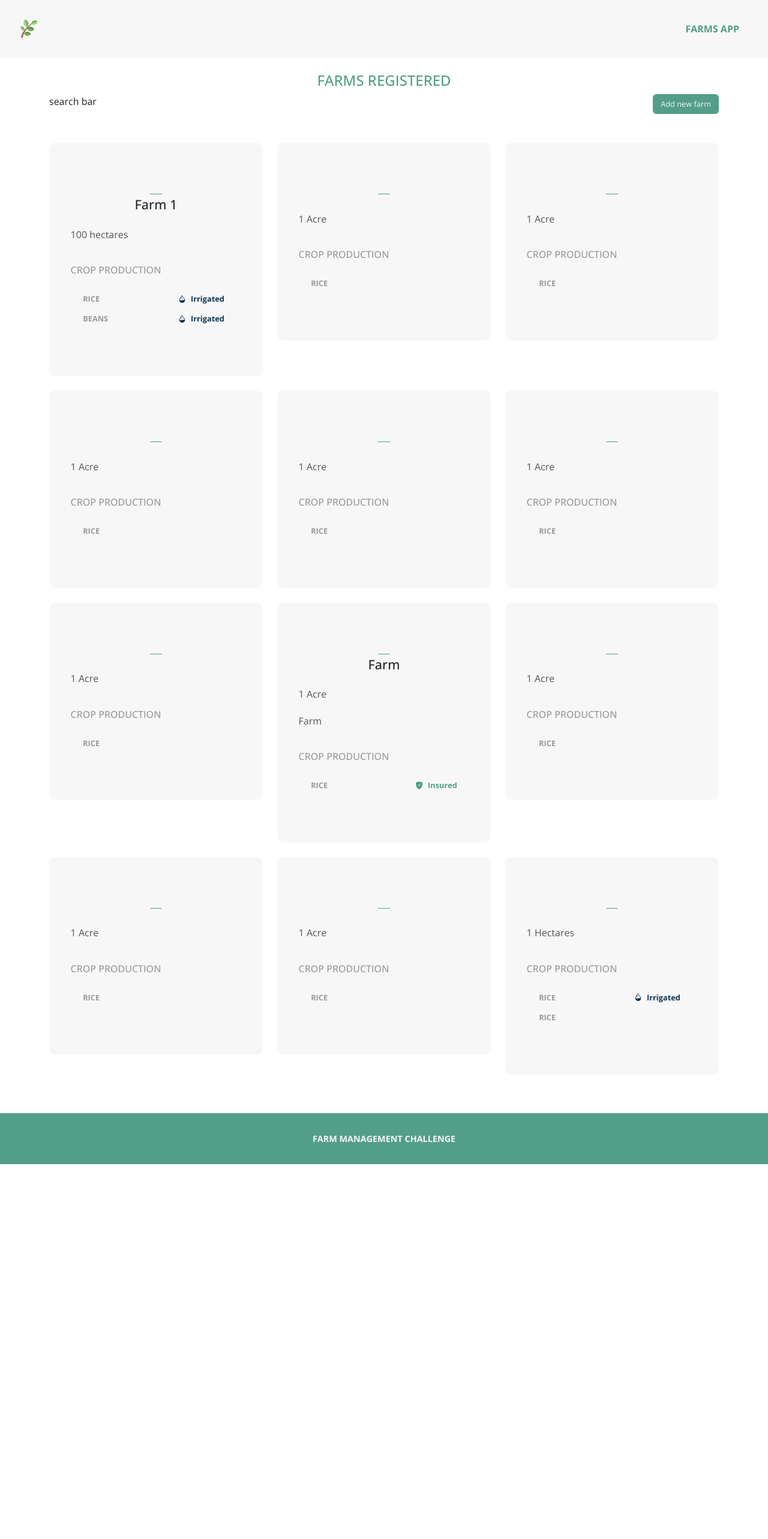
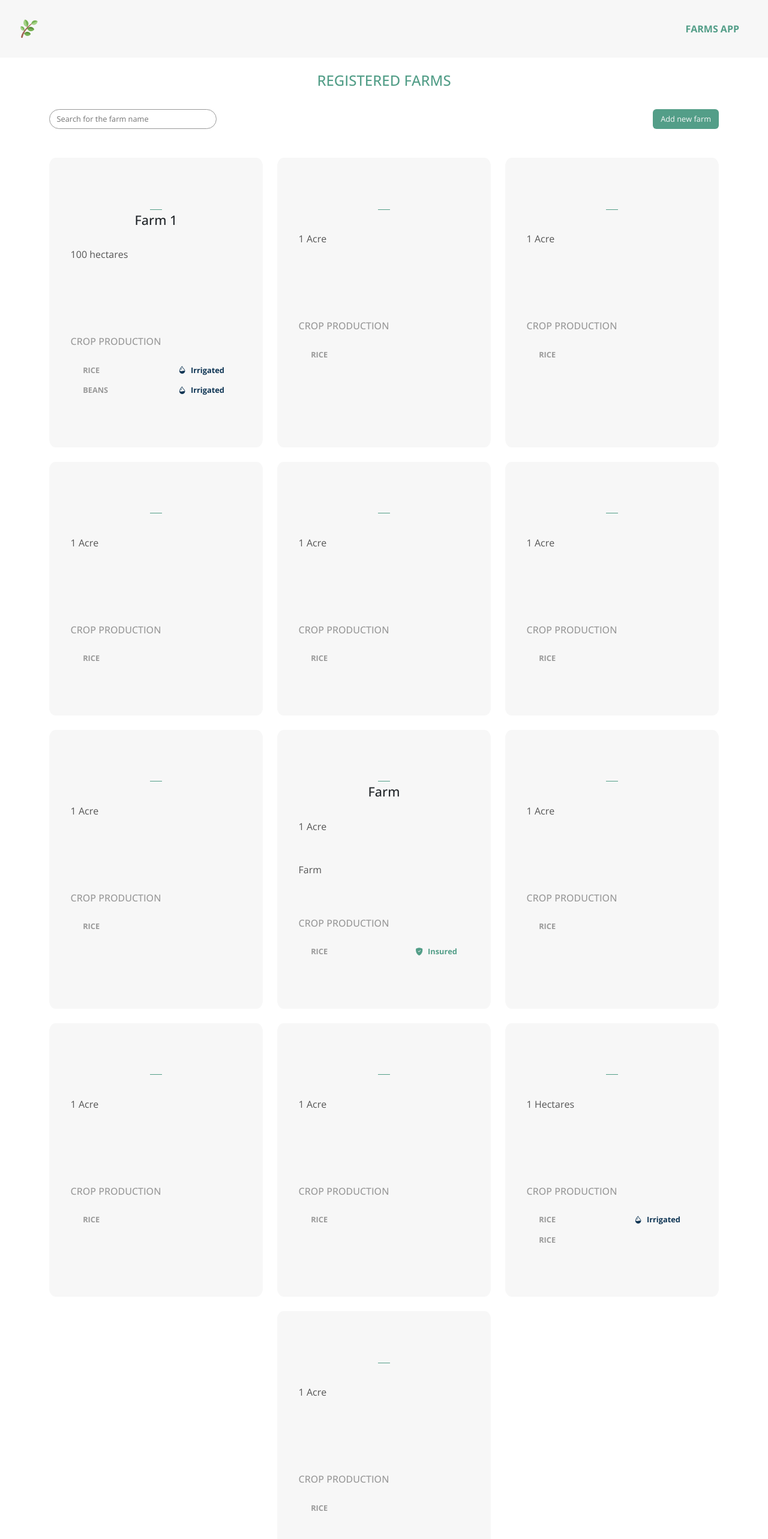
Before and after one commit to mariliafranco/farm-management-challenge, a React (Vite) app: page / in a window 1280 px wide. Shown: the top 2566 px of the page at 60% size. Before the commit the page ends 1941 px from the top, so only its background shows below. Built offline with nearby package versions, Linux system fonts and the light colour scheme; data requests are answered from the project's data file; a web font is replaced by a local one.

Commit message:
Add search bar and handle filter by farmName

```diff
--- a/db.json
+++ b/db.json
@@ -190,6 +190,21 @@
           "isInsured": false
         }
       ]
+    },
+    {
+      "id": "ad86",
+      "farmName": "",
+      "landArea": 1,
+      "landUnit": "Acre",
+      "farmAddress": "",
+      "cropProductions": [
+        {
+          "id": 1,
+          "cropTypeId": 1,
+          "isIrrigated": false,
+          "isInsured": false
+        }
+      ]
     }
   ],
   "crop-types": [
--- a/src/components/FarmList/FarmList.scss
+++ b/src/components/FarmList/FarmList.scss
@@ -8,6 +8,9 @@
 }
 
 .farm-list-item {
+  display: flex;
+  flex-direction: column;
+  height: 100%;
   padding: 20% 10%;
   margin: auto;
   border-radius: 3%;
--- a/src/components/Footer/Footer.scss
+++ b/src/components/Footer/Footer.scss
@@ -6,5 +6,4 @@
   padding: 2rem;
   font-size: 0.9rem;
   color: global.$secondary-color;
-  font-weight: bold;
 }
--- a/src/components/Footer/Footer.tsx
+++ b/src/components/Footer/Footer.tsx
@@ -2,7 +2,14 @@ import React from "react";
 import "./Footer.scss";
 
 const Footer: React.FC = () => {
-  return <footer className="footer">FARM MANAGEMENT CHALLENGE</footer>;
+  return (
+    <footer className="footer">
+      <div className="fw-bold">FARM MANAGEMENT CHALLENGE</div>
+      <div className="mt-2">
+        Made with<span className="mx-2">&#10084;</span>by Marília Franco
+      </div>
+    </footer>
+  );
 };
 
 export default Footer;
--- a/src/pages/FarmListing/FarmListingPage.scss
+++ b/src/pages/FarmListing/FarmListingPage.scss
@@ -1,4 +1,5 @@
 @use "../../global.scss" as global;
+@use "sass:color";
 
 .farm-listing {
   h1 {
@@ -7,8 +8,21 @@
   }
 
   .farm-listing-nav {
+    margin-top: 3%;
     display: flex;
     justify-content: space-between;
+
+    .farm-search {
+      border: 1px solid global.$highlight-color;
+      border-radius: 2rem;
+      padding: 0.3rem;
+      font-size: 0.8rem;
+
+      &:focus-visible {
+        outline: 0;
+        border: 1px solid global.$primary-color;
+      }
+    }
 
     button {
       font-size: 0.8rem;
@@ -16,7 +30,7 @@
       color: global.$secondary-color;
 
       &:hover {
-        background: darken(global.$primary-color, 10%);
+        background: color.scale(global.$primary-color, $lightness: -10%);
       }
     }
   }
--- a/src/pages/FarmListing/FarmListingPage.tsx
+++ b/src/pages/FarmListing/FarmListingPage.tsx
@@ -14,6 +14,8 @@ const FarmListingPage: React.FC = () => {
   const [farmsError, setFarmsError] = useState<boolean>(false);
 
   const [showModal, setShowModal] = useState<boolean>(false);
+
+  const [searchEntry, setSearchEntry] = useState<string>("");
 
   useEffect(() => {
     const fetchFarms = async () => {
@@ -56,11 +58,21 @@ const FarmListingPage: React.FC = () => {
     }
   };
 
+  const filteredFarms = farms.filter((farm) =>
+    farm.farmName?.toLowerCase().includes(searchEntry.toLowerCase())
+  );
+
   return (
     <div className="container farm-listing">
-      <h1>FARMS REGISTERED</h1>
+      <h1>REGISTERED FARMS</h1>
       <div className="farm-listing-nav">
-        <div>search bar</div>
+        <input
+          type="search"
+          placeholder="  Search for the farm name"
+          className="farm-search w-25"
+          value={searchEntry}
+          onChange={(e) => setSearchEntry(e.target.value)}
+        />
         <button type="button" className="btn" onClick={openModal}>
           Add new farm
         </button>
@@ -68,7 +80,7 @@ const FarmListingPage: React.FC = () => {
       {farmsError ? (
         <div>Oops. Something is wrong here, but it will be back! </div>
       ) : (
-        <FarmList farms={farms} cropTypes={cropTypes} />
+        <FarmList farms={filteredFarms} cropTypes={cropTypes} />
       )}
       <Modal show={showModal} onClose={closeModal} title="Register New Farm">
         <AddFarmForm cropTypes={cropTypes} onSubmit={handleSubmit} />
```
